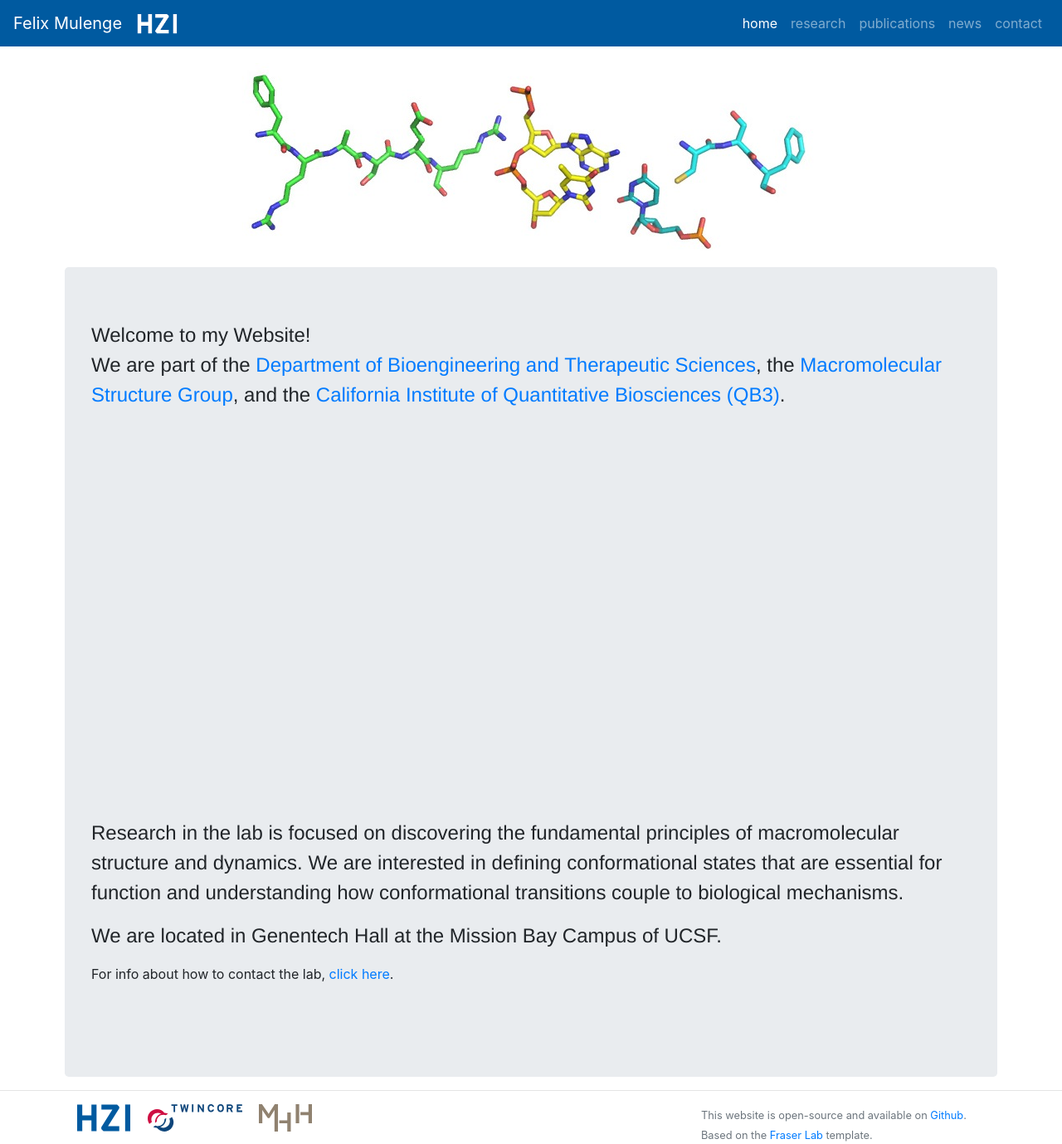
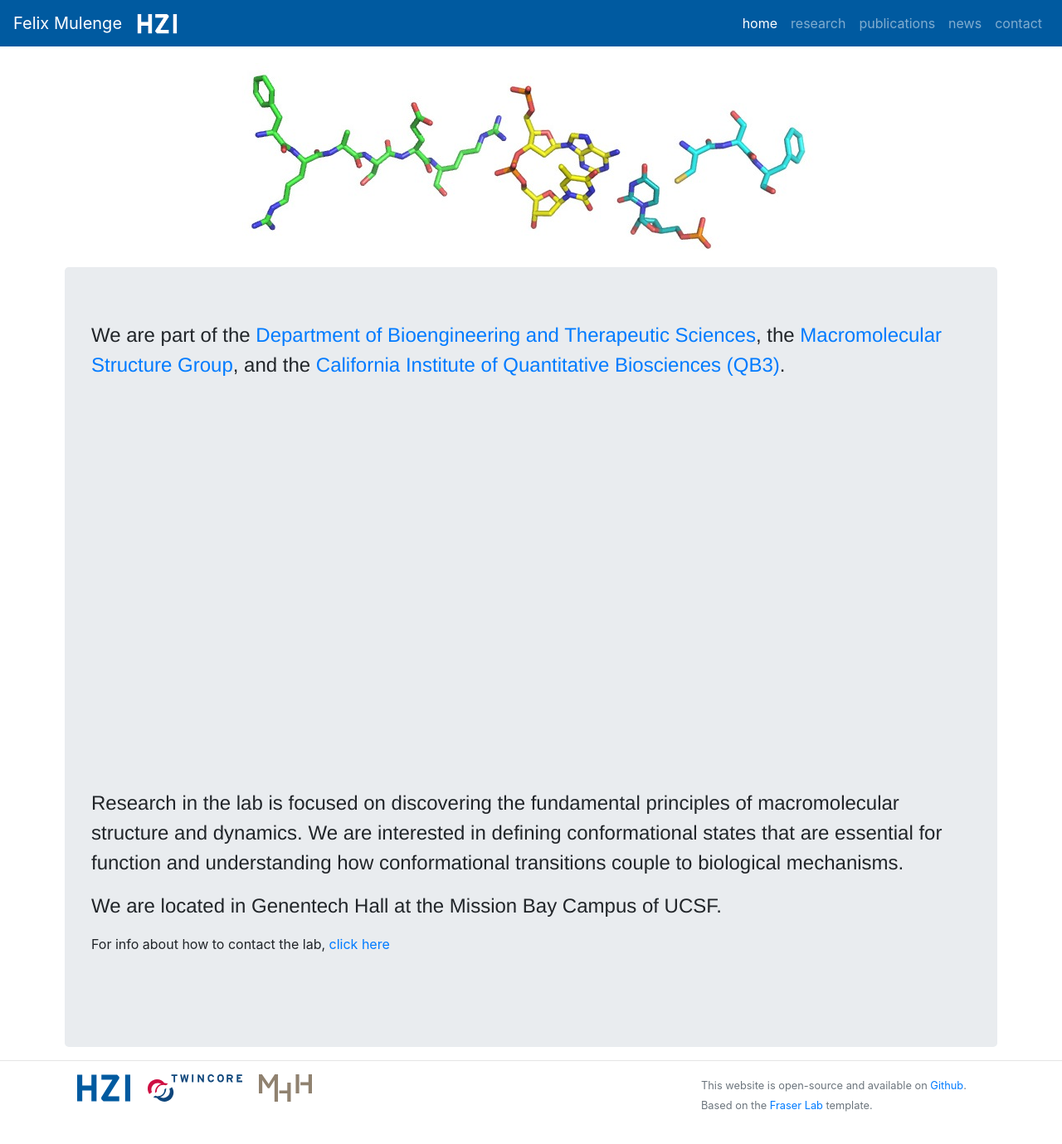
Before and after one commit to fmulenge/fmulenge.github.io, a Jekyll site: the page built from index.md, in a window 1280 px wide. Shown: the whole page at 83% size. Built offline with Jekyll 4.4.1, drawn with Linux system fonts in a browser that asks for light colours; after the commit the page ends 1343 px from its top, so only the background shows below that.

Commit message:
Update index.md

```diff
--- a/index.md
+++ b/index.md
@@ -3,8 +3,6 @@
 layout: home
 group: home
 ---
-Welcome to my Website!
-<br>
 We are part of the [Department of Bioengineering and Therapeutic Sciences](http://bts.ucsf.edu/), the [Macromolecular Structure Group](http://msg.ucsf.edu/), and the [California Institute of Quantitative Biosciences (QB3)](http://qb3.org/).
 {: .welcomefont}
 
@@ -16,4 +14,4 @@
 We are located in Genentech Hall at the Mission Bay Campus of UCSF.
 {: .welcomefont}
 
-<p>For info about how to contact the lab, <a href="/contact">click here</a>.</p>
+For info about how to contact the lab, <a href="/contact">click here
```
